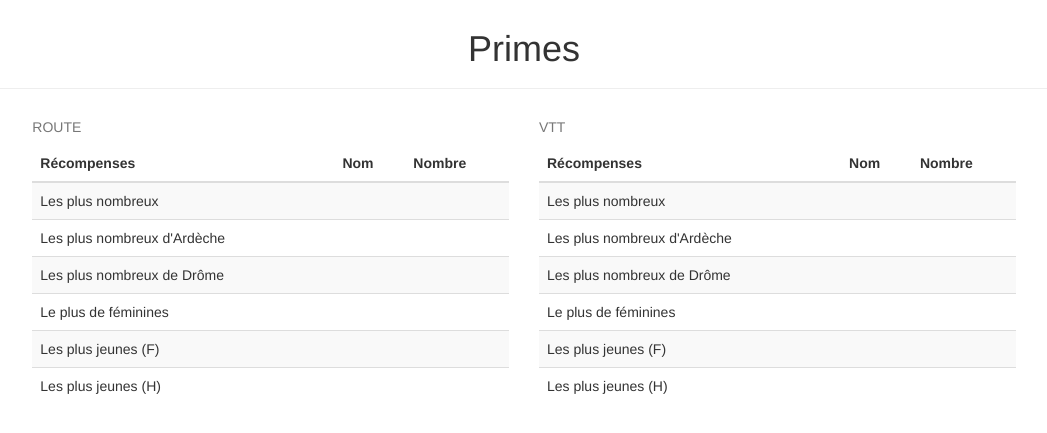
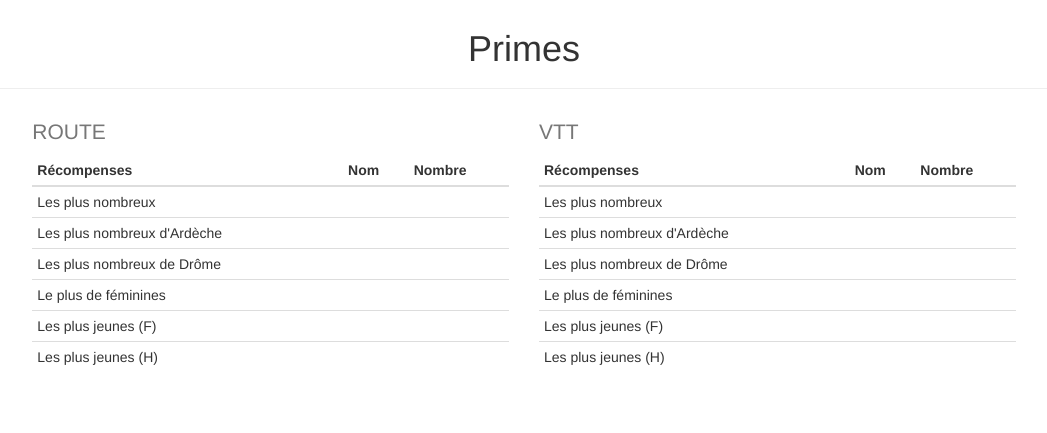
Before and after one commit to ValentinAndre/rallye_cycliste_web, a PHP site: page /primes.php in a window 1280 px wide. Shown: the part 51-484 px from the top of the page, without its empty margins (116-1163 px from the left). Run offline with PHP 8.4, Linux system fonts and the light colour scheme; the visitor is signed in with stand-in values (Sample User, id 1); data that the repository does not hold is empty.

Commit message:
Amélioration affichage

```diff
--- a/local/primes.php
+++ b/local/primes.php
@@ -48,8 +48,8 @@ function afficherLesPlusJeunes($type, $sexe) {
 		</div>
 		<div class="row">
 			<div class="col-lg-offset-1 col-lg-5">
-				<table class="table table-striped">
-					<caption>ROUTE</caption>
+				<table class="table table-condensed">
+					<caption class="font-2">ROUTE</caption>
 					<thead>
 						<tr>
 							<th>Récompenses</th>
@@ -86,8 +86,8 @@ function afficherLesPlusJeunes($type, $sexe) {
 				</table>
 				</div>
 				<div class="col-lg-5">
-				<table class="table table-striped">
-					<caption>VTT</caption>
+				<table class="table table-condensed">
+					<caption class="font-2">VTT</caption>
 					<thead>
 						<tr>
 							<th>Récompenses</th>
```
